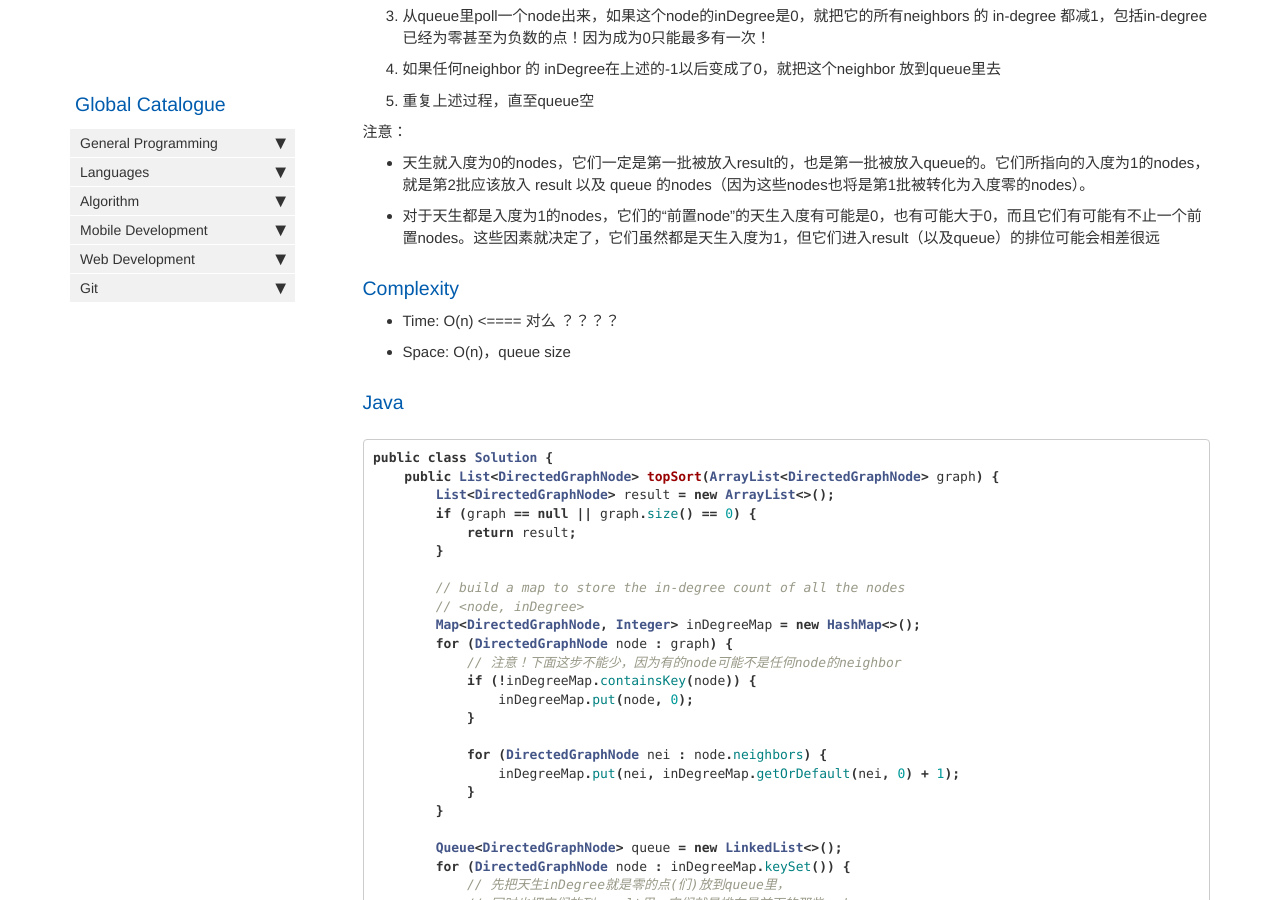
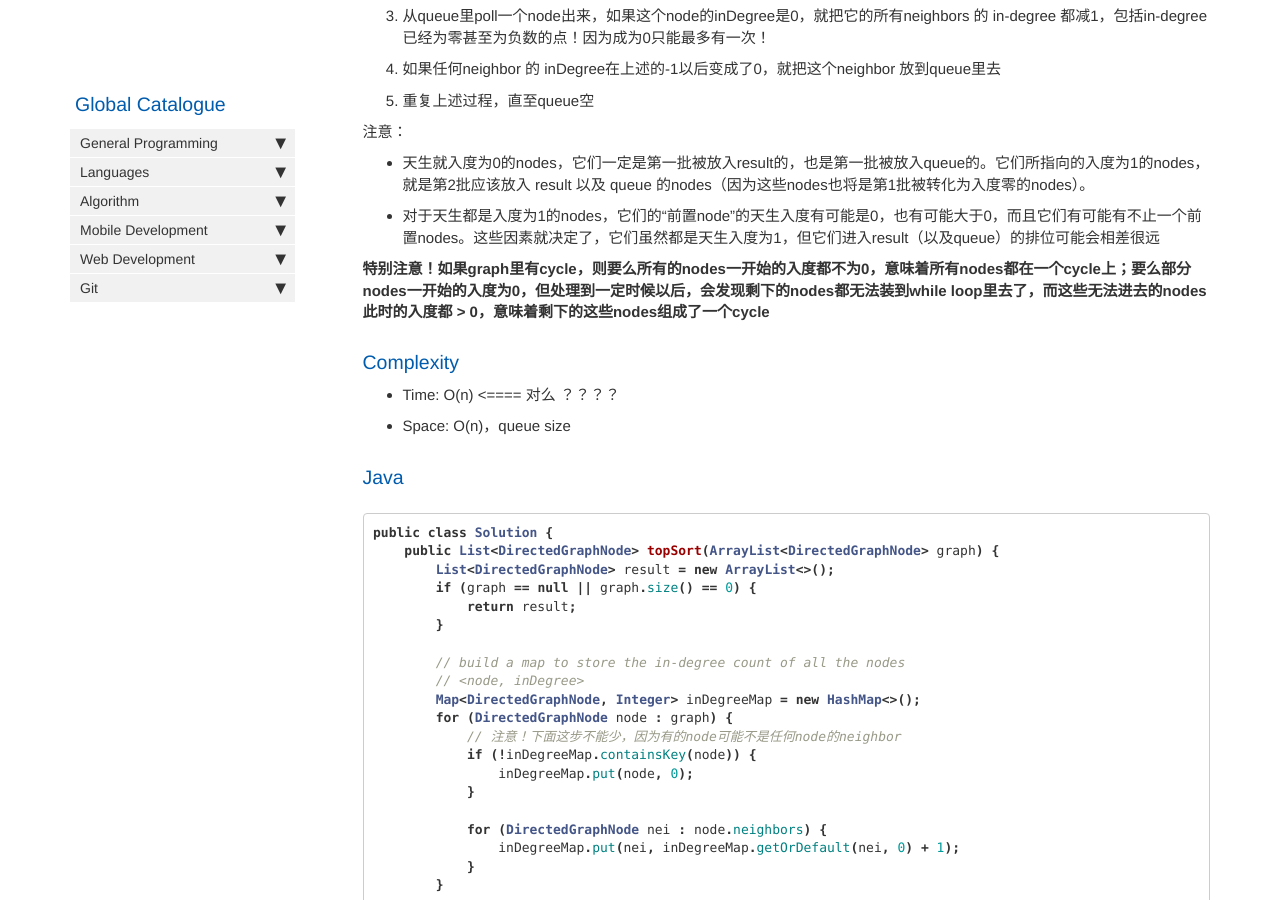
Before and after one commit to HungryOrc/hungryorc.github.io, a Jekyll site: the page built from pages/algorithm/algorithm_topological_sorting.md, in a window 1280 px wide and 900 px high, scrolled down 911 px. Built offline with Jekyll 4.4.1, drawn with Linux system fonts in a browser that asks for light colours; nearby versions of some CDN libraries; comment, search, counter and statistics services are not loaded.

Commit message:
Update algorithm_topological_sorting.md

```diff
--- a/pages/algorithm/algorithm_topological_sorting.md
+++ b/pages/algorithm/algorithm_topological_sorting.md
@@ -47,6 +47,8 @@ For graph as follow: <此处有配图>
 * 天生就入度为0的nodes，它们一定是第一批被放入result的，也是第一批被放入queue的。它们所指向的入度为1的nodes，
 就是第2批应该放入 result 以及 queue 的nodes（因为这些nodes也将是第1批被转化为入度零的nodes）。
 * 对于天生都是入度为1的nodes，它们的“前置node”的天生入度有可能是0，也有可能大于0，而且它们有可能有不止一个前置nodes。这些因素就决定了，它们虽然都是天生入度为1，但它们进入result（以及queue）的排位可能会相差很远
+
+**特别注意！如果graph里有cycle，则要么所有的nodes一开始的入度都不为0，意味着所有nodes都在一个cycle上；要么部分nodes一开始的入度为0，但处理到一定时候以后，会发现剩下的nodes都无法装到while loop里去了，而这些无法进去的nodes此时的入度都 > 0，意味着剩下的这些nodes组成了一个cycle**
 
 ### Complexity
 * Time: O(n) <==== 对么 ？？？？
```
